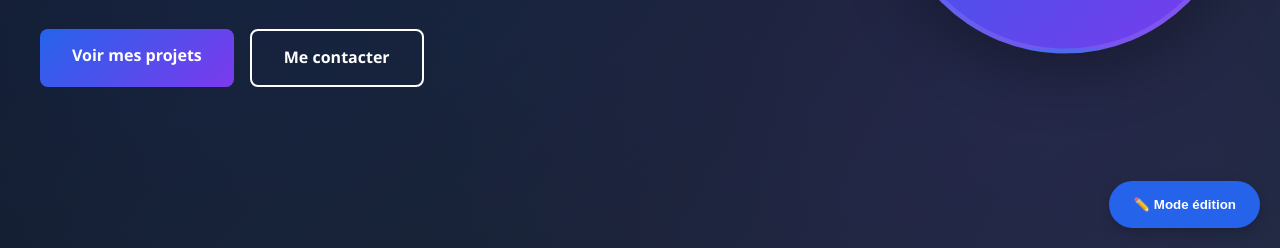
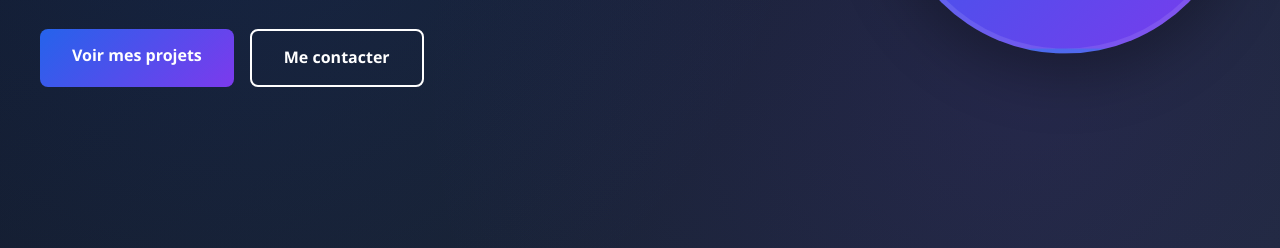
Before and after one commit to hilaryChoco/myPortfolio, a plain HTML site: page index.html in a window 1280 px wide. Shown: the part 552-800 px from the top of the page. Drawn offline with Linux system fonts and the light colour scheme.

Commit message:
new commit

```diff
--- a/index.html
+++ b/index.html
@@ -1018,10 +1018,6 @@
         <p style="margin-top: 0.5rem; color: #64748b;">Développé avec ❤️ et beaucoup de café ☕</p>
     </footer>
 
-    <button class="edit-mode" onclick="toggleEdit()">
-        ✏️ Mode édition
-    </button>
-
     <script>
         // Année automatique
         document.getElementById('year').textContent = new Date().getFullYear();
```
